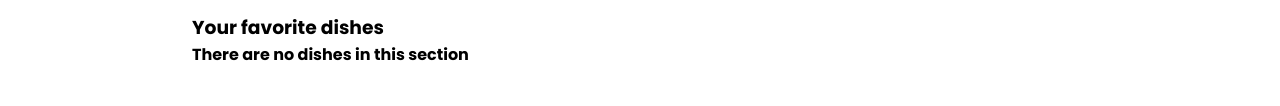
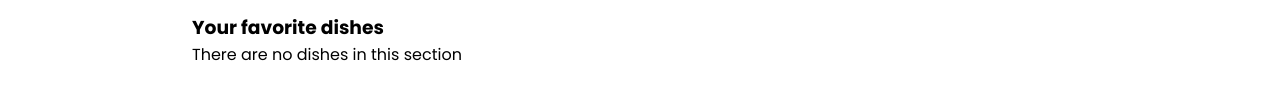
Before and after one commit to akashBhatiya/wok-indi-food, a plain HTML site: page search.html in a window 1280 px wide. Shown: the part 179-285 px from the top of the page. Drawn offline with Linux system fonts and the light colour scheme.

Commit message:
Update style3.css

```diff
--- a/assets/css/style3.css
+++ b/assets/css/style3.css
@@ -363,7 +363,7 @@ th, td {
 }
 
 
-.favorite-container h3{
+.favorite-container h3, h4{
     font-weight: 400;
 }
 
```
